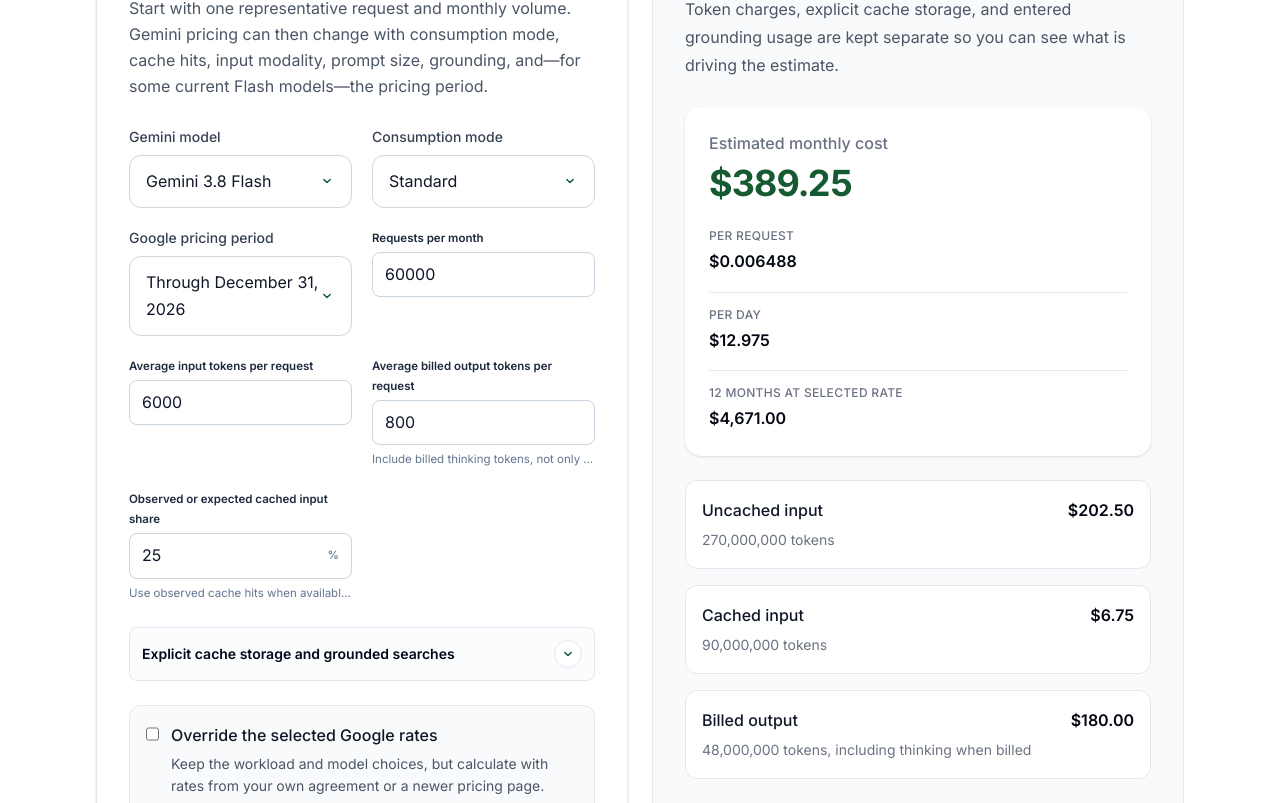
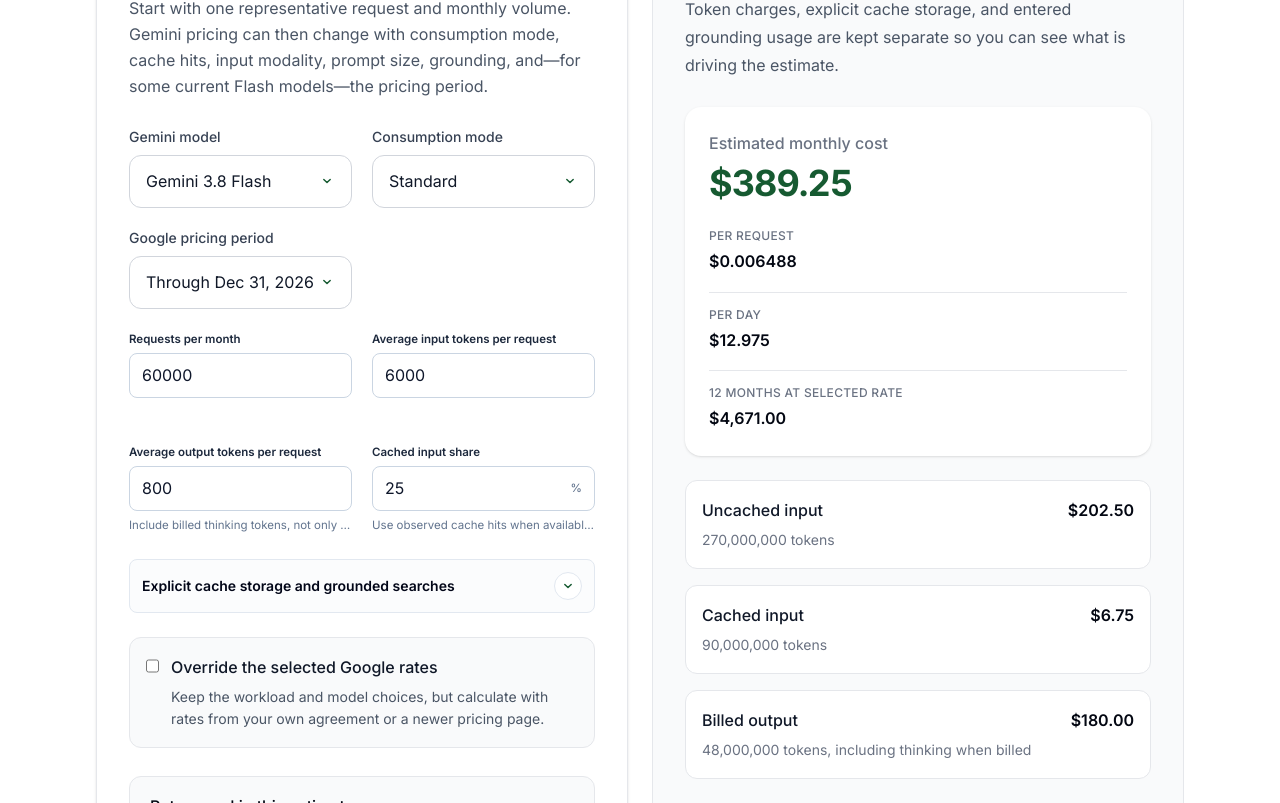
Before and after one commit to vaarunsonawwane-ops/beeija, a Next.js app: page /tools/gemini-api-cost-calculator in a window 1280 px wide. Shown: the part 600-1403 px from the top of the page. Built offline with nearby package versions, Linux system fonts and the light colour scheme.

Commit message:
Update ToolClient.tsx

```diff
--- a/app/tools/gemini-api-cost-calculator/ToolClient.tsx
+++ b/app/tools/gemini-api-cost-calculator/ToolClient.tsx
@@ -318,8 +318,8 @@
 ];
 
 const pricingPeriodOptions = [
-  { value: "current", label: "Through December 31, 2026" },
-  { value: "from-2027", label: "January 1, 2027 onward" },
+  { value: "current", label: "Through Dec 31, 2026" },
+  { value: "from-2027", label: "From Jan 1, 2027" },
 ];
 
 const modalityOptions = [
@@ -747,7 +747,7 @@
   const mapsSupported = builtInRate.mapsGrounding !== null;
   const isGemini3 = model.startsWith("gemini-3");
   const searchUnitName = isGemini3 ? "search queries" : "grounded prompts";
-  const mapsUnitName = isGemini3 ? "Maps billing units" : "grounded prompts";
+  const mapsUnitName = isGemini3 ? "billing units" : "grounded prompts";
 
   const copyBuiltInRatesToCustom = () => {
     setCustomInputPrice(String(builtInInputPrice));
@@ -818,7 +818,8 @@
           </p>
         </div>
 
-        <div className="mt-7 grid items-start gap-5 md:grid-cols-2">
+        <div className="mt-7 space-y-5">
+          <div className="grid items-start gap-5 md:grid-cols-2">
             <BeeijaSelect
               label="Gemini model"
               value={model}
@@ -856,7 +857,9 @@
                 options={modalityOptions}
               />
             ) : null}
+          </div>
 
+          <div className="grid items-start gap-5 md:grid-cols-2">
             <BeeijaNumberField
               label="Requests per month"
               value={requestsPerMonth}
@@ -876,7 +879,7 @@
             />
 
             <BeeijaNumberField
-            label="Average billed output tokens per request"
+              label="Average output tokens per request"
               value={outputTokensPerRequest}
               onChange={setOutputTokensPerRequest}
               min="0"
@@ -886,7 +889,7 @@
             />
 
             <BeeijaNumberField
-            label="Observed or expected cached input share"
+              label="Cached input share"
               value={cachedInputPercent}
               onChange={setCachedInputPercent}
               min="0"
@@ -896,6 +899,7 @@
               helper="Use observed cache hits when available; implicit savings are not guaranteed."
               sanitizeDecimal
             />
+          </div>
         </div>
 
         {selectedModel.longPromptPricing && !customPricing ? (
```
Lines whose indentation alone changed are shown as unchanged.
